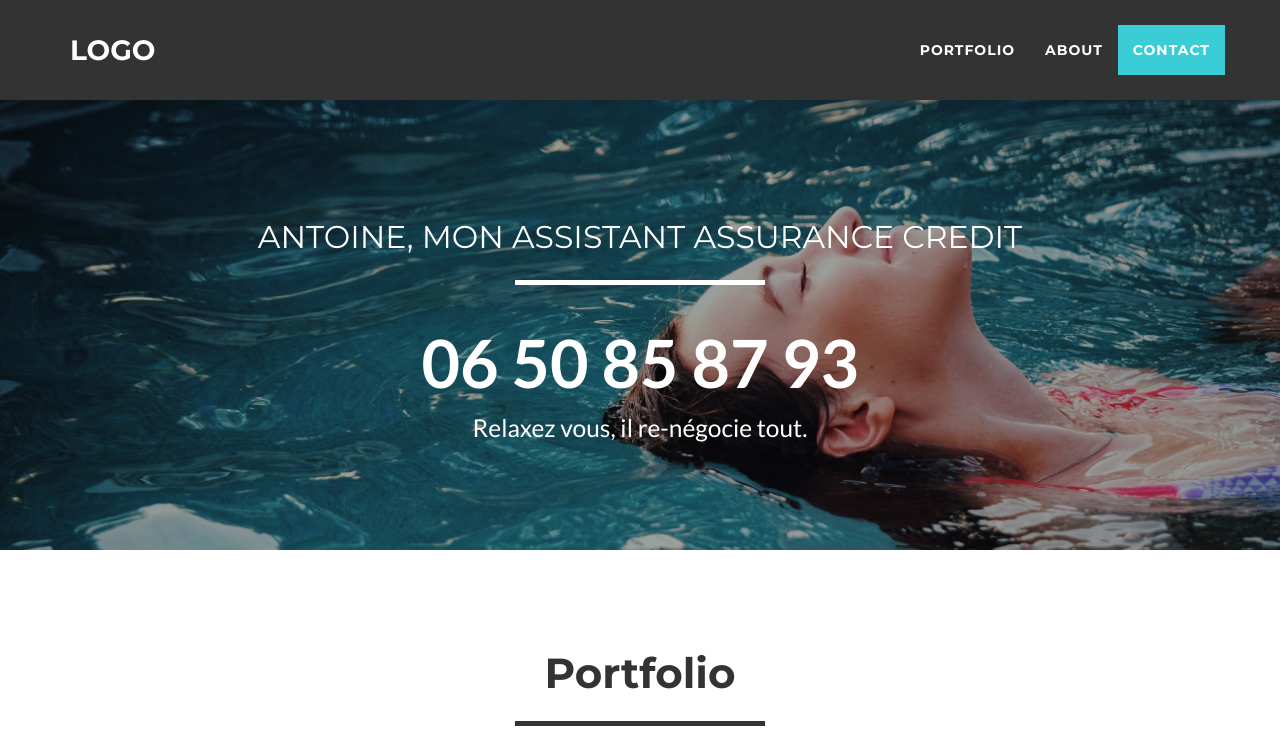
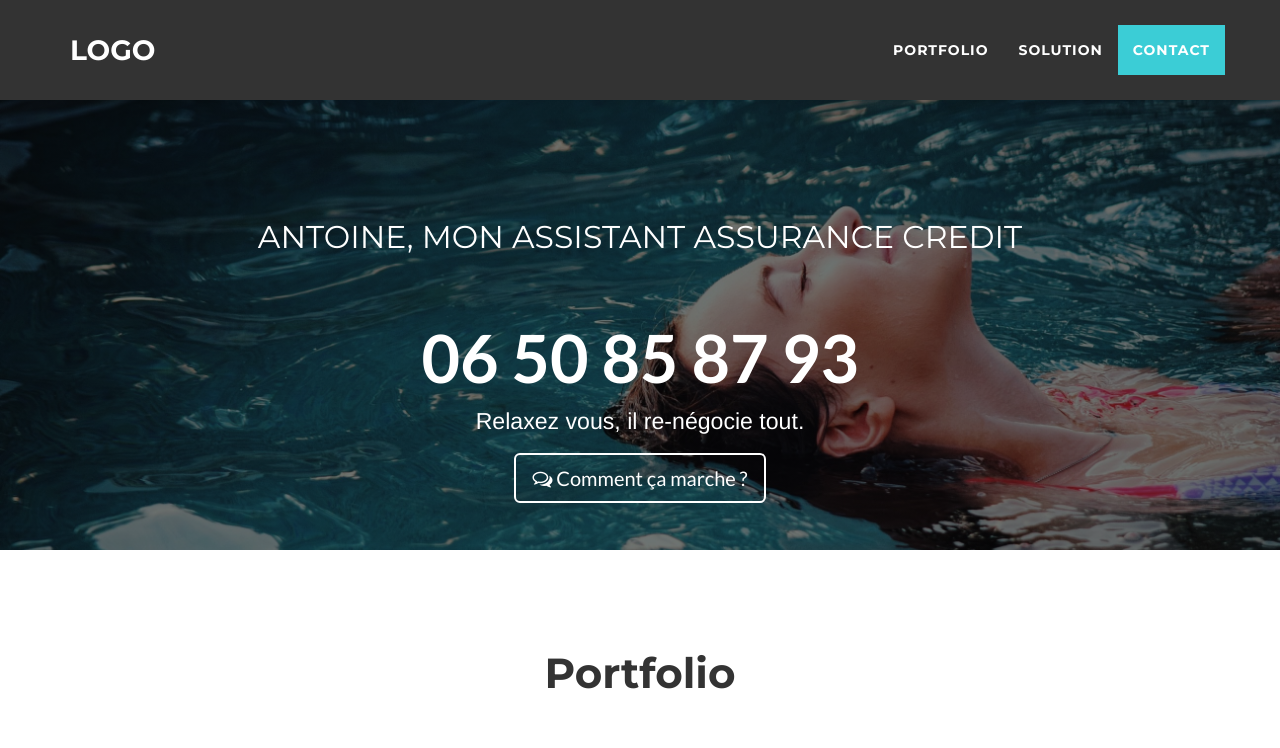
Before and after one commit to apollinesentucq/assistance-credit, a website: page index.html in a window 1280 px wide. Shown: the top 748 px of the page. Drawn offline with nearby package versions, Linux system fonts and the light colour scheme.

Commit message:
CTA add on cover

```diff
--- a/css/freelancer.css
+++ b/css/freelancer.css
@@ -34,7 +34,7 @@ hr.star-light,
 hr.star-primary {
   padding: 0;
   border: none;
-  border-top: solid 5px;
+  // border-top: solid 5px;
   text-align: center;
   max-width: 250px;
   margin: 25px auto 30px;
@@ -70,7 +70,7 @@ header {
   text-align: center;
   // background: #3BCDD6;
   color: white;
-  background-image: linear-gradient(rgba(0,0,0,0.3), rgba(0,0,0,0.3)), url("../img/cover.jpg");
+  background-image: linear-gradient(rgba(0,0,0,0.5), rgba(0,0,0,0.5)), url("../img/cover.jpg");
   background-size: cover;
   height: 550px;
 }
@@ -105,11 +105,13 @@ header .intro-text .skills {
   }
   header .intro-text .skills {
     font-size: 4.75em;
-    font-weight: bolder;
+    font-weight: bold;
   }
 
   header .intro-text .punchline {
-    font-size: 1.75em;
+    font-size: 1.65em;
+    font-weight: 100;
+    font-family: Helvetica;
   }
 }
 .navbar-custom {
--- a/index.html
+++ b/index.html
@@ -55,7 +55,7 @@
                         <a href="#portfolio">Portfolio</a>
                     </li>
                     <li class="page-scroll">
-                        <a href="#about">About</a>
+                        <a href="#Solution">Solution</a>
                     </li>
                     <li class="page-scroll">
                         <a href="#contact">Contact</a>
@@ -79,6 +79,11 @@
                         <span class="skills">06 50 85 87 93</span>
                         <br>
                         <span class="punchline">Relaxez vous, il re-négocie tout.</span>
+                    </div>
+                    <div class="col-lg-8 col-lg-offset-2 text-center">
+                    <a href="#Solution" class="btn btn-lg btn-outline">
+                        <i class="fa fa-comments-o" aria-hidden="true"></i> Comment ça marche ?
+                    </a>
                     </div>
                 </div>
             </div>
@@ -159,12 +164,12 @@
         </div>
     </section>
 
-    <!-- About Section -->
-    <section class="success" id="about">
+    <!-- Solution Section -->
+    <section class="success" id="Solution">
         <div class="container">
             <div class="row">
                 <div class="col-lg-12 text-center">
-                    <h2>About</h2>
+                    <h2>Solution</h2>
                     <hr class="star-light">
                 </div>
             </div>
@@ -175,11 +180,11 @@
                 <div class="col-lg-4">
                     <p>Whether you're a student looking to showcase your work, a professional looking to attract clients, or a graphic artist looking to share your projects, this template is the perfect starting point!</p>
                 </div>
-                <div class="col-lg-8 col-lg-offset-2 text-center">
+                <!-- <div class="col-lg-8 col-lg-offset-2 text-center">
                     <a href="#" class="btn btn-lg btn-outline">
                         <i class="fa fa-download"></i> Download Theme
                     </a>
-                </div>
+                </div> -->
             </div>
         </div>
     </section>
@@ -189,7 +194,7 @@
         <div class="container">
             <div class="row">
                 <div class="col-lg-12 text-center">
-                    <h2>Contact Me</h2>
+                    <h2>Contacter Antoine</h2>
                     <hr class="star-primary">
                 </div>
             </div>
@@ -270,7 +275,7 @@
                         </ul>
                     </div>
                     <div class="footer-col col-md-4">
-                        <h3>About Freelancer</h3>
+                        <h3>Solution Freelancer</h3>
                         <p>Freelance is a free to use, open source Bootstrap theme created by <a href="http://startbootstrap.com">Start Bootstrap</a>.</p>
                     </div>
                 </div>
```
Also changed, not shown: css/freelancer.min.css.
